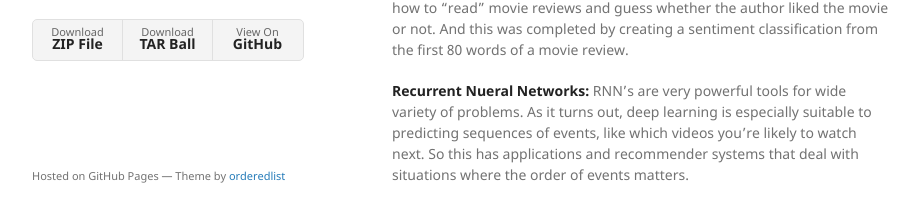
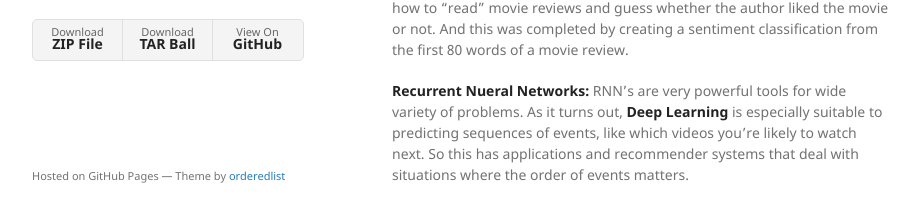
Before and after one commit to MarkKrickovich/MarkKrickovich.github.io, a Jekyll site: the page built from index.md, in a window 1280 px wide and 900 px high, scrolled down 869 px. Shown: the part 645-867 px from the top of the window, without its empty margins (178-1101 px from the left). Built offline with Jekyll 4.4.1, drawn with Linux system fonts in a browser that asks for light colours; our own code applies the rules of GitHub Pages for plain Markdown files.

```diff
--- a/index.md
+++ b/index.md
@@ -25,4 +25,4 @@ Recommender Systems are used to predict items that a user will select among many
 
 **The Magic:** I am using an Recurrent Neural Network, which will be trained how to "read" movie reviews and guess whether the author liked the movie or not. And this was completed by creating a sentiment classification from the first 80 words of a movie review.<br>
 
-**Recurrent Nueral Networks:** RNN's are very powerful tools for wide variety of problems.  As it turns out, deep learning is especially suitable to predicting sequences of events, like which videos you're likely to watch next.  So this has applications and recommender systems that deal with situations where the order of events matters.
+**Recurrent Nueral Networks:** RNN's are very powerful tools for wide variety of problems.  As it turns out, **Deep Learning** is especially suitable to predicting sequences of events, like which videos you're likely to watch next.  So this has applications and recommender systems that deal with situations where the order of events matters.
```
